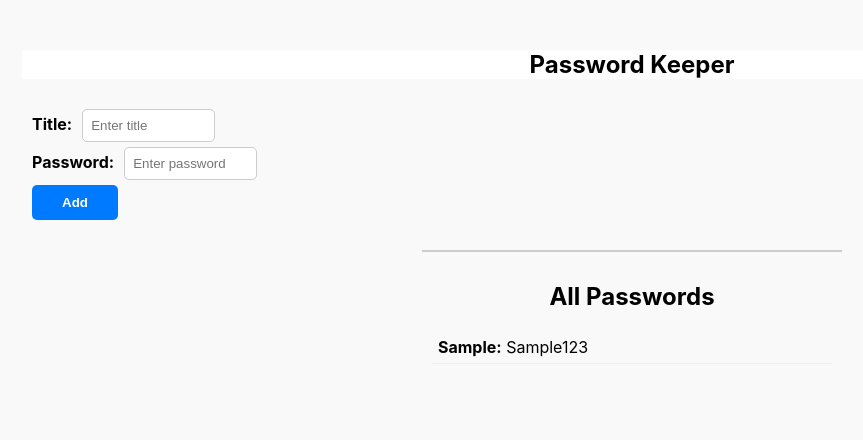
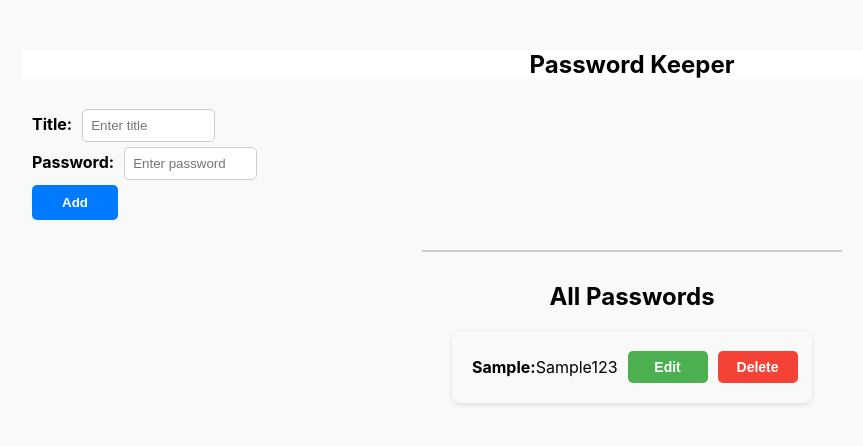
Before and after one commit to harish0319/password-keeper, a React (Create React App) app: page / in a window 1280 px wide. Both pictures are taken after typing "Sample", "Sample123" into the empty fields and a click on the button "Add". Shown: the top 446 px of the page, without its empty margins (8-871 px from the left). Built offline with nearby package versions, Linux system fonts and the light colour scheme.

Commit message:
action button

```diff
--- /dev/null
+++ b/src/component/ActionButton.js
@@ -0,0 +1,12 @@
+import React from 'react';
+
+const ActionButton = ({ onEdit, onDelete }) => {
+    return (
+        <div className="action-buttons">
+            <button onClick={onEdit}>Edit</button>
+            <button onClick={onDelete}>Delete</button>
+        </div>
+    );
+};
+
+export default ActionButton;
--- a/src/component/AddTitlePassword.js
+++ b/src/component/AddTitlePassword.js
@@ -3,33 +3,37 @@ import PasswordList from './PasswordList';
 import './AddTitlePassword.css';
 
 const AddTitlePassword = () => {
-    const [entries, setEntries] = useState([]); // Initialize as an empty array
+    const [entries, setEntries] = useState([]);
+    const [title, setTitle] = useState('');
+    const [password, setPassword] = useState('');
+    const [editIndex, setEditIndex] = useState(null);
 
-    // Load data from localStorage
     useEffect(() => {
         const stored = localStorage.getItem('passwords');
         if (stored) {
             setEntries(JSON.parse(stored));
         }
-    }, []);  // Run once on component mount
+    }, []);
 
-    // Save data to localStorage whenever 'entries' changes
     useEffect(() => {
-        if (entries.length > 0) { // Save only when entries exist
-            localStorage.setItem('passwords', JSON.stringify(entries));
-        }
+        localStorage.setItem('passwords', JSON.stringify(entries));
     }, [entries]);
 
-    // Handle form submission
     const handleSubmit = (event) => {
         event.preventDefault();
-        const title = event.target.title.value;
-        const password = event.target.password.value;
 
-        const newEntry = { title, password };
-        setEntries((prev) => [...prev, newEntry]);
+        if (editIndex !== null) {
+            const updatedEntries = [...entries];
+            updatedEntries[editIndex] = { title, password };
+            setEntries(updatedEntries);
+            setEditIndex(null);
+        } else {
+            const newEntry = { title, password };
+            setEntries((prev) => [...prev, newEntry]);
+        }
 
-        event.target.reset();
+        setTitle('');
+        setPassword('');
     };
 
     return (
@@ -37,15 +41,39 @@ const AddTitlePassword = () => {
             <div className="field-group">
                 <form onSubmit={handleSubmit}>
                     <label htmlFor="title">Title:</label>
-                    <input id="title" name="title" type="text" placeholder="Enter title" required />
+                    <input
+                        id="title"
+                        name="title"
+                        type="text"
+                        placeholder="Enter title"
+                        required
+                        value={title}
+                        onChange={(e) => setTitle(e.target.value)}
+                    />
                     <br />
                     <label htmlFor="password">Password:</label>
-                    <input id="password" name="password" type="password" placeholder="Enter password" required />
+                    <input
+                        id="password"
+                        name="password"
+                        type="password"
+                        placeholder="Enter password"
+                        required
+                        value={password}
+                        onChange={(e) => setPassword(e.target.value)}
+                    />
                     <br />
-                    <button type="submit">Add</button>
+                    <button type="submit">{editIndex !== null ? 'Update' : 'Add'}</button>
                 </form>
             </div>
-            <PasswordList entries={entries} />
+
+            {/* Now only passing entries and setEntries */}
+            <PasswordList
+                entries={entries}
+                setEntries={setEntries}
+                setTitle={setTitle}
+                setPassword={setPassword}
+                setEditIndex={setEditIndex}
+            />
         </>
     );
 };
--- a/src/component/PasswordList.css
+++ b/src/component/PasswordList.css
@@ -12,10 +12,52 @@
   .all-passwords ul {
     list-style: none;
     padding: 0;
+    display: flex;
+    flex-direction: column;
+    align-items: center;
   }
 
   .all-passwords li {
-    margin: 5px 0;
-    padding: 6px;
-    border-bottom: 1px solid #eee;
+    background-color: #f9f9f9;
+    margin-bottom: 10px;
+    padding: 10px 20px;
+    border-radius: 8px;
+    width: 80%; /* Make the li narrower */
+    display: flex;
+    justify-content: space-between;
+    align-items: center;
+    box-shadow: 0 2px 5px rgba(0, 0, 0, 0.1);
   }
+
+  .all-passwords strong {
+    font-weight: bold;
+  }
+
+  .action-buttons {
+    display: flex;
+    gap: 10px;
+  }
+
+  .action-buttons button {
+    padding: 8px 16px; /* Bigger buttons */
+    min-width: 80px; /* Wider buttons */
+    border: none;
+    border-radius: 5px;
+    cursor: pointer;
+    font-weight: bold;
+    font-size: 14px;
+  }
+
+  .action-buttons button:first-child {
+    background-color: #4CAF50; /* Green for Edit */
+    color: white;
+  }
+
+  .action-buttons button:last-child {
+    background-color: #f44336; /* Red for Delete */
+    color: white;
+  }
+
+  .action-buttons button:hover {
+    opacity: 0.85;
+  }
--- a/src/component/PasswordList.js
+++ b/src/component/PasswordList.js
@@ -1,17 +1,42 @@
 import React from "react";
+import ActionButton from "./ActionButton";
 import "./PasswordList.css";
 
-const PasswordList = ({ entries }) => {
+const PasswordList = ({ entries, setEntries, setTitle, setPassword, setEditIndex }) => {
+
+    const handleEdit = (index) => {
+        const entry = entries[index];
+        setTitle(entry.title);
+        setPassword(entry.password);
+        setEditIndex(index);
+    };
+
+    const handleDelete = (index) => {
+        const updatedEntries = entries.filter((_, idx) => idx !== index);
+        setEntries(updatedEntries);
+        setEditIndex(null);
+        setTitle('');
+        setPassword('');
+    };
+
     return (
         <div className="all-passwords">
             <h2>All Passwords</h2>
+            {entries.length === 0 ? (
+                <p>No passwords saved yet.</p>
+            ) : (
                 <ul>
                     {entries.map((entry, index) => (
                         <li key={index}>
                             <strong>{entry.title}:</strong> {entry.password}
+                            <ActionButton
+                                onEdit={() => handleEdit(index)}
+                                onDelete={() => handleDelete(index)}
+                            />
                         </li>
                     ))}
                 </ul>
+            )}
         </div>
     );
 };
```
Lines whose indentation alone changed are shown as unchanged.
